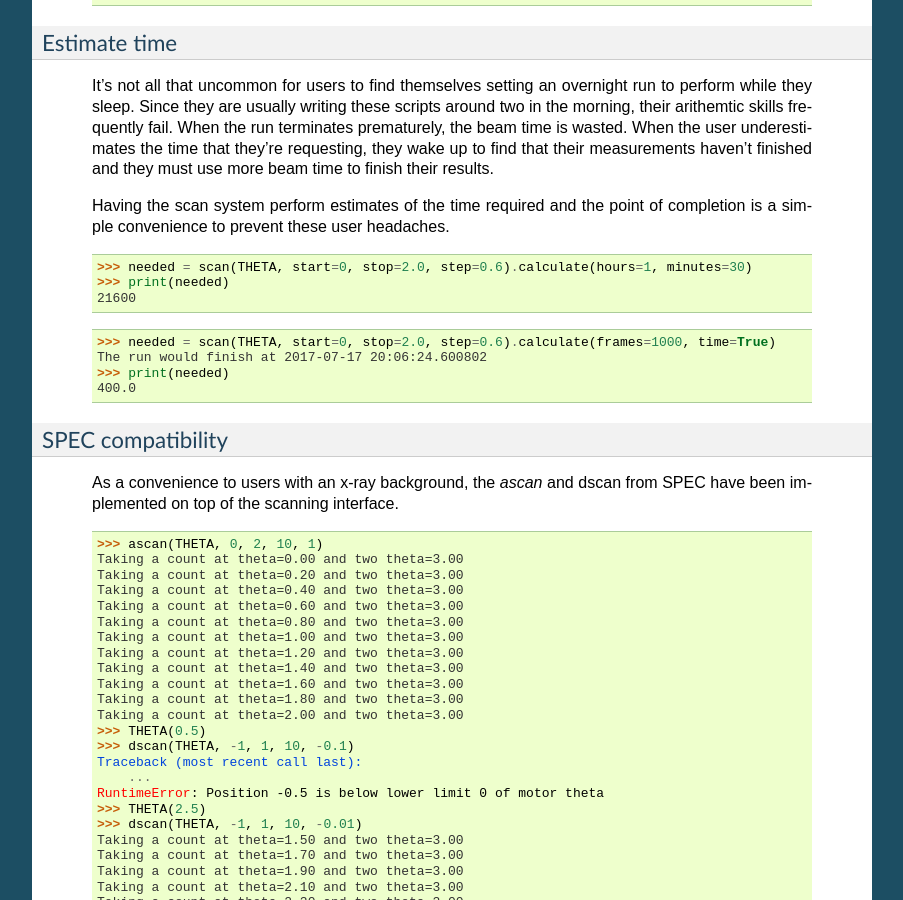
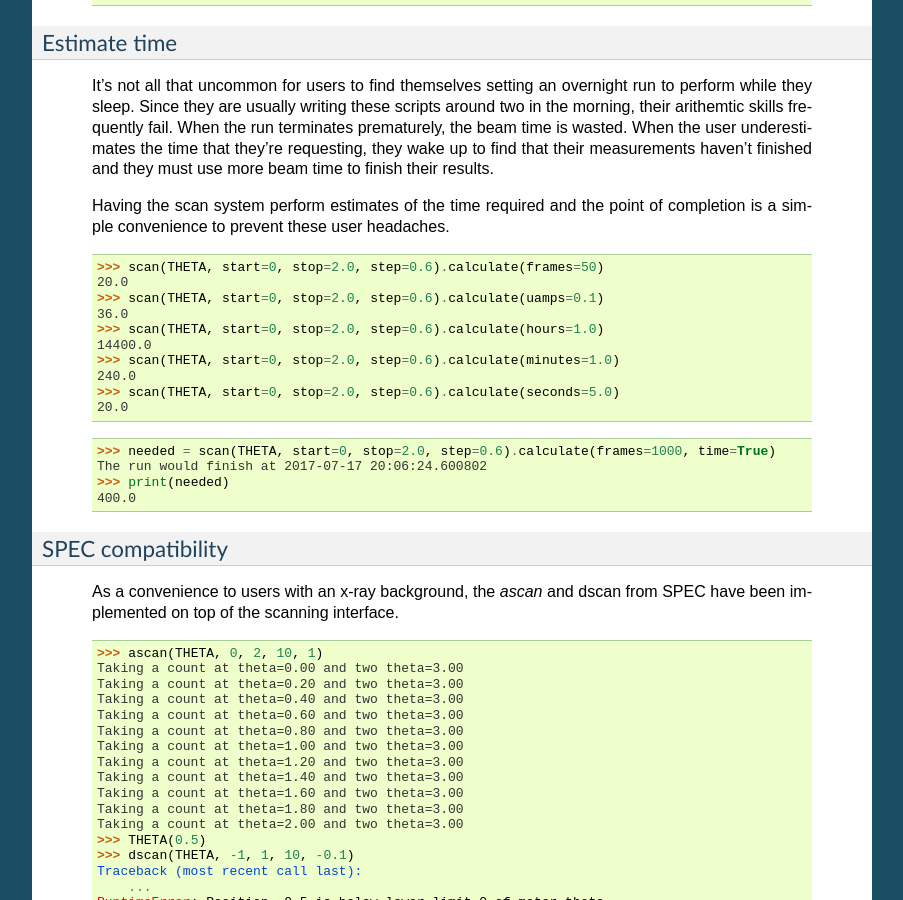
Before and after one commit to PyGenie-Scans/Scans, a Sphinx documentation site: the page built from doc/source/tutorial.rst, in a window 1280 px wide and 900 px high, scrolled down 8483 px. Shown: the whole window, without its empty margins (198-1101 px from the left). Built offline with Sphinx 7.4.7, drawn with Linux system fonts in a browser that asks for light colours.

Commit message:
More tests of time estimates

```diff
--- a/doc/source/tutorial.rst
+++ b/doc/source/tutorial.rst
@@ -371,9 +371,16 @@ Estimate time
   the point of completion is a simple convenience to prevent these
   user headaches.
 
-  >>> needed = scan(THETA, start=0, stop=2.0, step=0.6).calculate(hours=1, minutes=30)
-  >>> print(needed)
-  21600
+  >>> scan(THETA, start=0, stop=2.0, step=0.6).calculate(frames=50)
+  20.0
+  >>> scan(THETA, start=0, stop=2.0, step=0.6).calculate(uamps=0.1)
+  36.0
+  >>> scan(THETA, start=0, stop=2.0, step=0.6).calculate(hours=1.0)
+  14400.0
+  >>> scan(THETA, start=0, stop=2.0, step=0.6).calculate(minutes=1.0)
+  240.0
+  >>> scan(THETA, start=0, stop=2.0, step=0.6).calculate(seconds=5.0)
+  20.0
 
   >>> needed = scan(THETA, start=0, stop=2.0, step=0.6).calculate(frames=1000, time=True) #doctest: +SKIP
   The run would finish at 2017-07-17 20:06:24.600802
```
